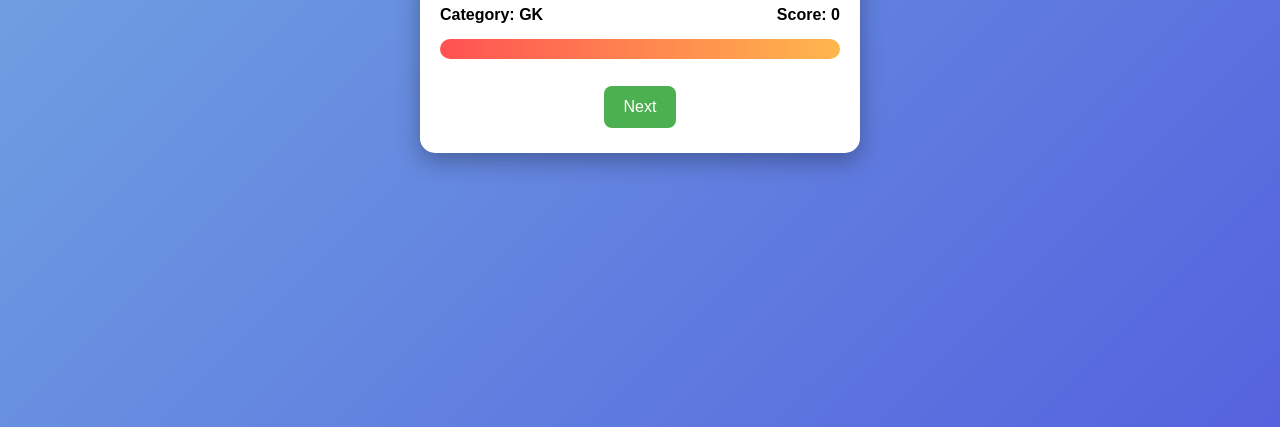
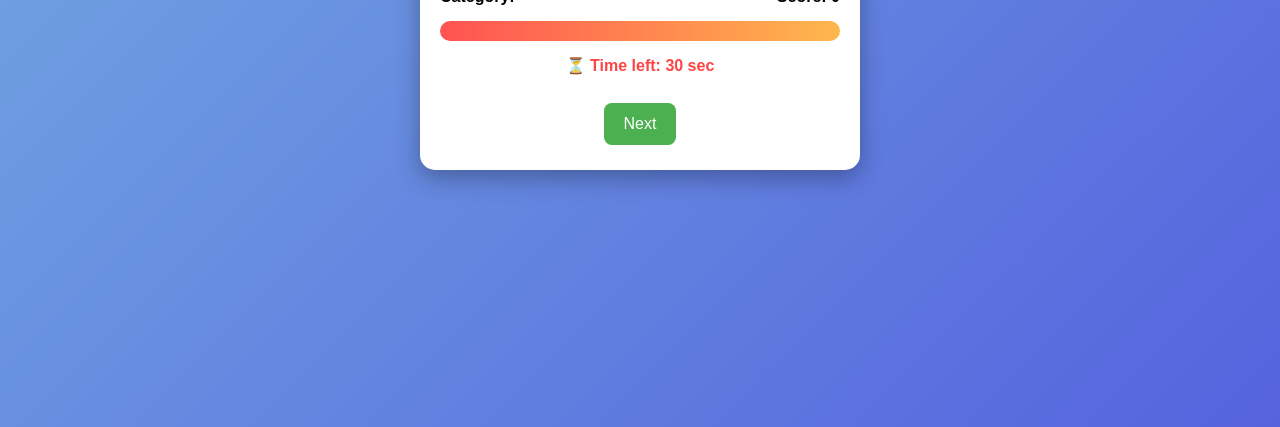
Before and after one commit to abhaycs23020-prog/ggggggggg, a website: page public/quiz.html in a window 1280 px wide. Shown: the part 373-800 px from the top of the page. Drawn offline with Linux system fonts and the light colour scheme.

Commit message:
Update quiz.html

```diff
--- a/public/quiz.html
+++ b/public/quiz.html
@@ -3,7 +3,7 @@
 <head>
 <meta charset="UTF-8">
 <meta name="viewport" content="width=device-width, initial-scale=1.0">
-  <title>Quiz</title>
+<title>Quiz Game</title>
 <link rel="stylesheet" href="style.css">
 </head>
 <body>
@@ -16,15 +16,12 @@
   <div id="timer-bar">
     <div id="timer-fill"></div>
   </div>
+  <p id="timer">⏳ Time left: <span id="time">30</span> sec</p>
   <div id="question"></div>
-    <div id="answer-buttons"></div>
-    <button id="next-btn">Next</button>
+  <div id="options"></div>
+  <button class="btn" id="next-btn" onclick="nextQuestion()">Next</button>
 </div>
 
-  <script src="script.js"></script>
-  <script>
-    // Display selected category
-    document.getElementById("cat-name").innerText = (localStorage.getItem("selectedCategory") || "GK").toUpperCase();
-  </script>
+<script src="quiz.js"></script>
 </body>
 </html>
```
Lines whose indentation alone changed are shown as unchanged.
